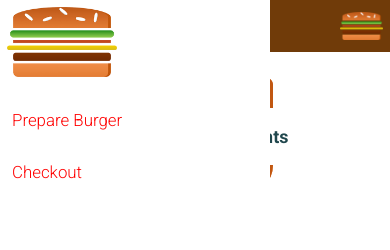
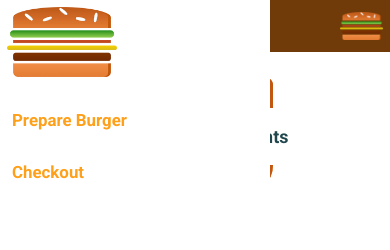
Before and after one commit to InclinedScorpio/Burger-Builder, a React (Create React App) app: page / in a window 390 px wide. Shown: the top 250 px of the page. Built offline with nearby package versions, Linux system fonts and the light colour scheme.

Commit message:
Side Drawer, Toolbar CSS Fixed

```diff
--- a/src/components/Navigation/NavigationItems/NavigationItem/NavigationItem.module.css
+++ b/src/components/Navigation/NavigationItems/NavigationItem/NavigationItem.module.css
@@ -1,30 +1,3 @@
-/*MOBILE====================================*/
-.NavigationItem {
-	align-items: center;
-	height: 100%;
-	width: 100%;
-	box-sizing: border-box;
-	margin: 0;
-	display: block;
-}
-
-.NavigationItem a {
-	border-bottom: 4px solid transparent;
-	box-sizing: border-box;
-	padding: 14px 10px;
-	height: 100%;
-	text-decoration: none;
-	display: block;
-	color: red;
-}
-
-.NavigationItem a:hover,
-.NavigationItem a:active,
-.NavigationItem .a {
-	background-color: #8f5c2c;
-	border-bottom: 3px solid #40a4c8;
-}
-
 /*DESKTOP====================================*/
 @media (min-width: 500px) {
 	.NavigationItem {
@@ -38,7 +11,7 @@
 	.NavigationItem a {
 		border-bottom: 3px solid transparent;
 		box-sizing: border-box;
-		padding: 0px;
+		padding: 5px 10px;
 		height: 100%;
 		text-decoration: none;
 		display: flex;
@@ -53,3 +26,37 @@
 		border-bottom: 3px solid #40a4c8;
 	}
 }
+
+/*MOBILE========================================*/
+@media (max-width: 499px) {
+	.NavigationItem {
+		align-items: center;
+		height: 100%;
+		width: 100%;
+		box-sizing: border-box;
+		margin: 0;
+		display: block;
+	}
+
+	.NavigationItem a {
+		border-bottom: 4px solid transparent;
+		box-sizing: border-box;
+		padding: 14px 10px;
+		width: 100%;
+
+		height: 100%;
+		text-decoration: none;
+		display: block;
+		color: #ffa01b;
+		font-weight: 600;
+		margin: 0;
+	}
+
+	.NavigationItem a:hover,
+	.NavigationItem a:active,
+	.NavigationItem .a {
+		background-color: #8f5c2c;
+		border-bottom: 3px solid #40a4c8;
+		width: 100%;
+	}
+}
--- a/src/components/Navigation/NavigationItems/NavigationItems.module.css
+++ b/src/components/Navigation/NavigationItems/NavigationItems.module.css
@@ -1,3 +1,5 @@
+/*DESKTOP============================================*/
+@media (min-width: 500px) {
 	.NavigationItems {
 		height: 100%;
 		box-sizing: border-box;
@@ -8,6 +10,7 @@
 		list-style: none;
 		font-size: 2vh;
 		color: inherit;
+	}
 }
 
 /*MOBILE============================================*/
```
Lines whose indentation alone changed are shown as unchanged.
